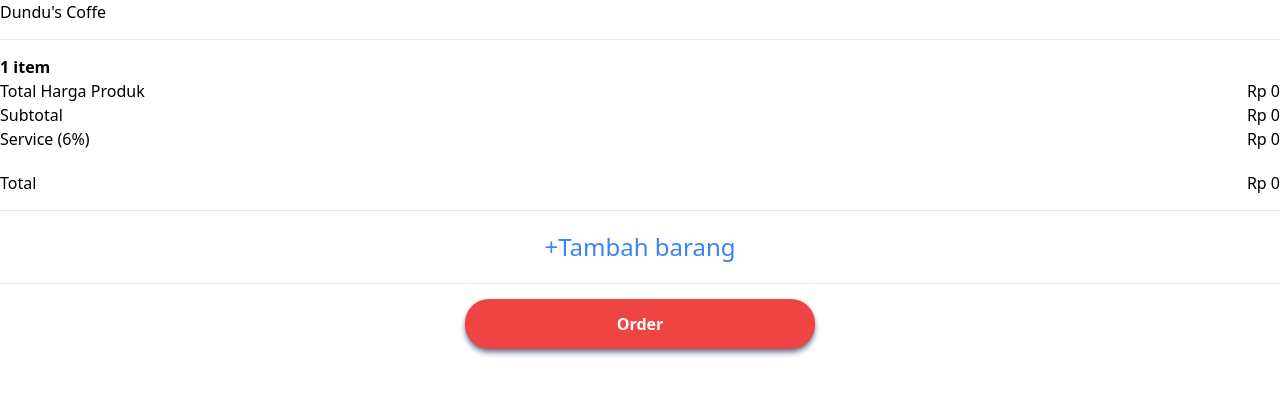
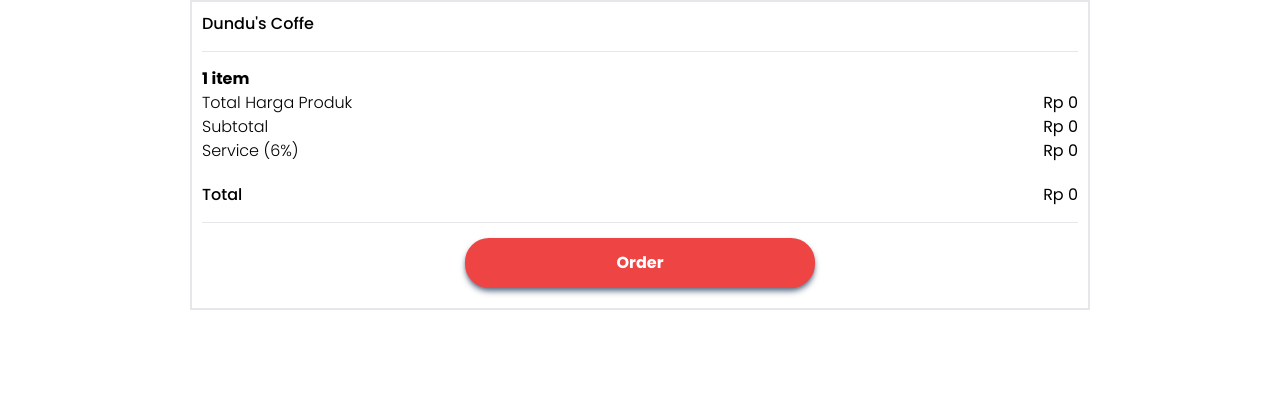
Before and after one commit to alfahmist/dundu-coffe, a React (Vite) app: page /checkout in a window 1280 px wide. Shown: the top 394 px of the page. Built offline with nearby package versions, Linux system fonts and the light colour scheme.

Commit message:
refactor :
pages/checkout
 -refactor kode
pages/payment
 -refactor kode
 -nambahin animasi buka see order detail

```diff
--- a/src/css/app.css
+++ b/src/css/app.css
@@ -601,14 +601,14 @@ video {
   margin-bottom: 20px;
 }
 
+.my-\[25px\] {
+  margin-top: 25px;
+  margin-bottom: 25px;
+}
+
 .my-auto {
   margin-top: auto;
   margin-bottom: auto;
-}
-
-.my-\[25px\] {
-  margin-top: 25px;
-  margin-bottom: 25px;
 }
 
 .mb-2 {
@@ -673,10 +673,6 @@ video {
 
 .mt-auto {
   margin-top: auto;
-}
-
-.mb-\[50px\] {
-  margin-bottom: 50px;
 }
 
 .block {
@@ -887,10 +883,6 @@ video {
   gap: 20px;
 }
 
-.gap-\[40px\] {
-  gap: 40px;
-}
-
 .self-start {
   align-self: flex-start;
 }
@@ -1034,6 +1026,10 @@ video {
   padding-top: 10px;
 }
 
+.text-left {
+  text-align: left;
+}
+
 .text-center {
   text-align: center;
 }
@@ -1155,6 +1151,10 @@ video {
   transition-duration: 500ms;
 }
 
+.ease-in-out {
+  transition-timing-function: cubic-bezier(0.4, 0, 0.2, 1);
+}
+
 .hover\:bg-red-400:hover {
   --tw-bg-opacity: 1;
   background-color: rgb(248 113 113 / var(--tw-bg-opacity));
--- /dev/null
+++ b/src/pages/checkout/CheckoutBody.jsx
@@ -0,0 +1,41 @@
+import useMarketStore from '../../store/marketStore';
+import { rupiah } from '../../utils/toRupiah';
+import Flex from './Flex';
+
+const CheckoutBody = () => {
+	const { getCheckoutPrice, getCheckoutTotalItem } = useMarketStore();
+
+	let totalPrice = getCheckoutPrice();
+	let servicePrice = (getCheckoutPrice() * 6) / 100;
+	let totalPriceAfterService = getCheckoutPrice() + servicePrice;
+
+	return (
+		<>
+			<div className='mb-[15px]'>
+				<p className='font-bold'>
+					{getCheckoutTotalItem() > 0
+						? `${getCheckoutTotalItem()} items`
+						: '1 item'}
+				</p>
+				<Flex>
+					<p className='font-light'>Total Harga Produk</p>
+					<p>{rupiah(totalPrice)}</p>
+				</Flex>
+				<Flex>
+					<p className='font-light'>Subtotal</p>
+					<p>{rupiah(totalPrice)}</p>
+				</Flex>
+				<Flex>
+					<p className='font-light'>Service (6%)</p>
+					<p>{rupiah(servicePrice)}</p>
+				</Flex>
+				<Flex className='mt-[20px]'>
+					<p className='font-medium'>Total</p>
+					<p>{rupiah(totalPriceAfterService)}</p>
+				</Flex>
+			</div>
+		</>
+	);
+};
+
+export default CheckoutBody;
--- /dev/null
+++ b/src/pages/checkout/CheckoutHeader.jsx
@@ -0,0 +1,12 @@
+const CheckoutHeader = () => {
+	return (
+		<>
+			<div className='flex justify-between'>
+				<div className='font-medium'>Dundu's Coffe</div>
+			</div>
+			<hr className='my-[15px]' />
+		</>
+	);
+};
+
+export default CheckoutHeader;
--- a/src/pages/checkout/flex.jsx
+++ b/src/pages/checkout/flex.jsx
@@ -1,4 +1,4 @@
-const flex = ({ children, className }) => {
+const Flex = ({ children, className }) => {
 	return (
 		<>
 			<div className={`flex justify-between ${className}`}>{children}</div>
@@ -6,4 +6,4 @@ const flex = ({ children, className }) => {
 	);
 };
 
-export default flex;
+export default Flex;
--- a/src/pages/checkout/index.jsx
+++ b/src/pages/checkout/index.jsx
@@ -1,57 +1,20 @@
 import { Link } from 'react-router-dom';
 import useMarketStore from '../../store/marketStore';
 import Card from './card';
-import Flex from './flex';
 import { rupiah } from '../../utils/toRupiah';
-
+import Container from '../../components/Container';
+import CheckoutHeader from './CheckoutHeader';
+import CheckoutBody from './CheckoutBody';
 const index = () => {
-	const {
-		carts,
-		checkout,
-		setSelectedAll,
-		deleteSelectedProduct,
-		getSelectedItem,
-		selectedAll,
-		isSelectAll,
-		getCheckoutPrice,
-		getCheckoutTotalItem,
-		order,
-	} = useMarketStore();
-
-	let totalPrice = getCheckoutPrice();
-	let servicePrice = (getCheckoutPrice() * 6) / 100;
-	let totalPriceAfterService = getCheckoutPrice() + servicePrice;
+	const { checkout, getCheckoutPrice, order } = useMarketStore();
 
 	return (
 		<>
+			<Container>
 				<div>
-				<div className='mb-[15px] flex justify-between'>
-					<div className=''>Dundu's Coffe</div>
-				</div>
-				<hr className='mb-[15px]' />
-				<div className='mb-[15px]'>
-					<p className='font-bold'>
-						{getCheckoutTotalItem() > 0
-							? `${getCheckoutTotalItem()} items`
-							: '1 item'}
-					</p>
-					<Flex>
-						<p className='font-light'>Total Harga Produk</p>
-						<p>{rupiah(totalPrice)}</p>
-					</Flex>
-					<Flex>
-						<p className='font-light'>Subtotal</p>
-						<p>{rupiah(totalPrice)}</p>
-					</Flex>
-					<Flex>
-						<p className='font-light'>Service (6%)</p>
-						<p>{rupiah(servicePrice)}</p>
-					</Flex>
-					<Flex className='mt-[20px]'>
-						<p className='font-medium'>Total</p>
-						<p>{rupiah(totalPriceAfterService)}</p>
-					</Flex>
-				</div>
+					<CheckoutHeader />
+					<CheckoutBody />
+
 					<hr className='mb-[15px]' />
 
 					{checkout.length > 0 ? (
@@ -63,17 +26,9 @@ const index = () => {
 							</div>
 						</>
 					) : (
-					<>
-						<Link
-							to={'/'}
-							className='text-center font-medium text-2xl my-[20px] text-blue-500 block'
-						>
-							+Tambah barang
-						</Link>
-					</>
+						''
 					)}
 				</div>
-			<hr className='mb-[15px]' />
 				<Link
 					onClick={() => {
 						order();
@@ -83,6 +38,7 @@ const index = () => {
 				>
 					<span>Order</span>
 				</Link>
+			</Container>
 		</>
 	);
 };
--- a/src/pages/payment/card.jsx
+++ b/src/pages/payment/card.jsx
@@ -23,10 +23,13 @@ const card = ({ product }) => {
 				/>
 				<div className='flex flex-col ml-4 w-full gap-2'>
 					<p className='font-medium'>{product.name}</p>
-					<div className='flex justify-between'>
-						<p className='font-medium text-sm'>{rupiah(product.price)}</p>
-						<p className='font-medium text-sm'>x {product.quantity}</p>
+					<div className='flex '>
+						<p className='text-sm'>{product.quantity}x&nbsp;</p>
+						<p className='text-sm'>{rupiah(product.price)}</p>
 					</div>
+					<p className='font-medium text-sm'>
+						{rupiah(product.quantity * product.price)}
+					</p>
 				</div>
 			</div>
 		</>
--- a/src/pages/payment/index.jsx
+++ b/src/pages/payment/index.jsx
@@ -2,8 +2,9 @@ import { redirect, useNavigate } from 'react-router-dom';
 import useMarketStore from '../../store/marketStore';
 import Card from './card';
 import Flex from './flex';
-import { useState } from 'react';
+import { useEffect, useRef, useState } from 'react';
 import { rupiah } from '../../utils/toRupiah';
+import Container from '../../components/Container';
 
 const index = () => {
 	const {
@@ -16,18 +17,29 @@ const index = () => {
 		isSelectAll,
 		getCheckoutPrice,
 		getCheckoutTotalItem,
+		pendingPayment,
 		addToOrderHistory,
 		isLoading,
 		setIsLoading,
+		getOrderPrice,
 	} = useMarketStore();
 
-	let totalPrice = getCheckoutPrice();
-	let servicePrice = (getCheckoutPrice() * 6) / 100;
-	let totalPriceAfterService = getCheckoutPrice() + servicePrice;
-	const [active, setActive] = useState();
+	let totalPrice = getOrderPrice();
+	let servicePrice = (getOrderPrice() * 6) / 100;
+	let totalPriceAfterService = getOrderPrice() + servicePrice;
+	const [active, setActive] = useState(false);
+	const [height, setHeight] = useState();
 	const navigate = useNavigate();
+	const ref = useRef();
+
+	useEffect(() => {
+		active ? setHeight(ref.current.clientHeight) : setHeight('0');
+		console.log(active);
+		console.log(ref.current.clientHeight);
+	});
 	return (
 		<>
+			<Container>
 				<div>
 					<div className='mb-[15px] flex justify-between'>
 						<div className=''>Dundu's Coffe</div>
@@ -35,7 +47,9 @@ const index = () => {
 					<hr className='mb-[15px]' />
 					<Flex className={'flex-col justify-center items-center mb-[15px]'}>
 						<p>Total Tagihan</p>
-					<p className='font-bold text-3xl'>{rupiah(totalPriceAfterService)}</p>
+						<p className='font-bold text-3xl'>
+							{rupiah(totalPriceAfterService)}
+						</p>
 					</Flex>
 					<hr className='mb-[15px]' />
 					<div className='mb-[15px]'>
@@ -58,21 +72,24 @@ const index = () => {
 					</div>
 					<hr className='mb-[15px]' />
 					<button
-					className='mb-[15px]'
+						className='mb-[15px] w-full text-left'
 						onClick={() => {
 							setActive(!active);
 						}}
 					>
 						see detail order
 					</button>
-				<p></p>
-				{active && (
-					<div className='flex flex-col items-start'>
-						{checkout.map((product, index) => {
+
+					<div
+						style={{ height: height }}
+						className='flex flex-col items-start overflow-hidden transition-all duration-500 ease-in-out'
+					>
+						<div ref={ref}>
+							{pendingPayment.map((product, index) => {
 								return <Card key={index} product={product} />;
 							})}
 						</div>
-				)}
+					</div>
 				</div>
 
 				<hr className='mb-[15px]' />
@@ -99,6 +116,7 @@ const index = () => {
 				>
 					{isLoading ? <>Processing...</> : <>Bayar</>}
 				</button>
+			</Container>
 		</>
 	);
 };
--- a/src/store/marketStore.js
+++ b/src/store/marketStore.js
@@ -120,7 +120,7 @@ const useMarketStore = create((set, get) => ({
 				notification: false,
 			}));
 			console.log(get().notificationNum);
-		}, 500);
+		}, 400);
 		// Waktu notifikasinya
 		setTimeout(() => {
 			set((state) => ({
@@ -143,9 +143,15 @@ const useMarketStore = create((set, get) => ({
 		console.log(get().checkout);
 	},
 	order: () => {
-		set((state) => ({
-			pendingPayment: [...state.checkout],
-		}));
+		set({
+			pendingPayment: get().checkout,
+		});
+		setTimeout(() => {
+			set({
+				checkout: [],
+			});
+		}, 1000);
+
 		console.log(get().pendingPayment);
 	},
 	sendToModal: (obj) => {
@@ -307,6 +313,11 @@ const useMarketStore = create((set, get) => ({
 			(acc, current) => (acc += current.quantity * current.price),
 			0
 		),
+	getOrderPrice: () =>
+		get().pendingPayment.reduce(
+			(acc, current) => (acc += current.quantity * current.price),
+			0
+		),
 	getCheckoutTotalItem: () => get().checkout.length,
 }));
 
```
Also changed, not shown: tailwind.config.js (+10 -0 lines). Lines whose indentation alone changed are shown as unchanged.
